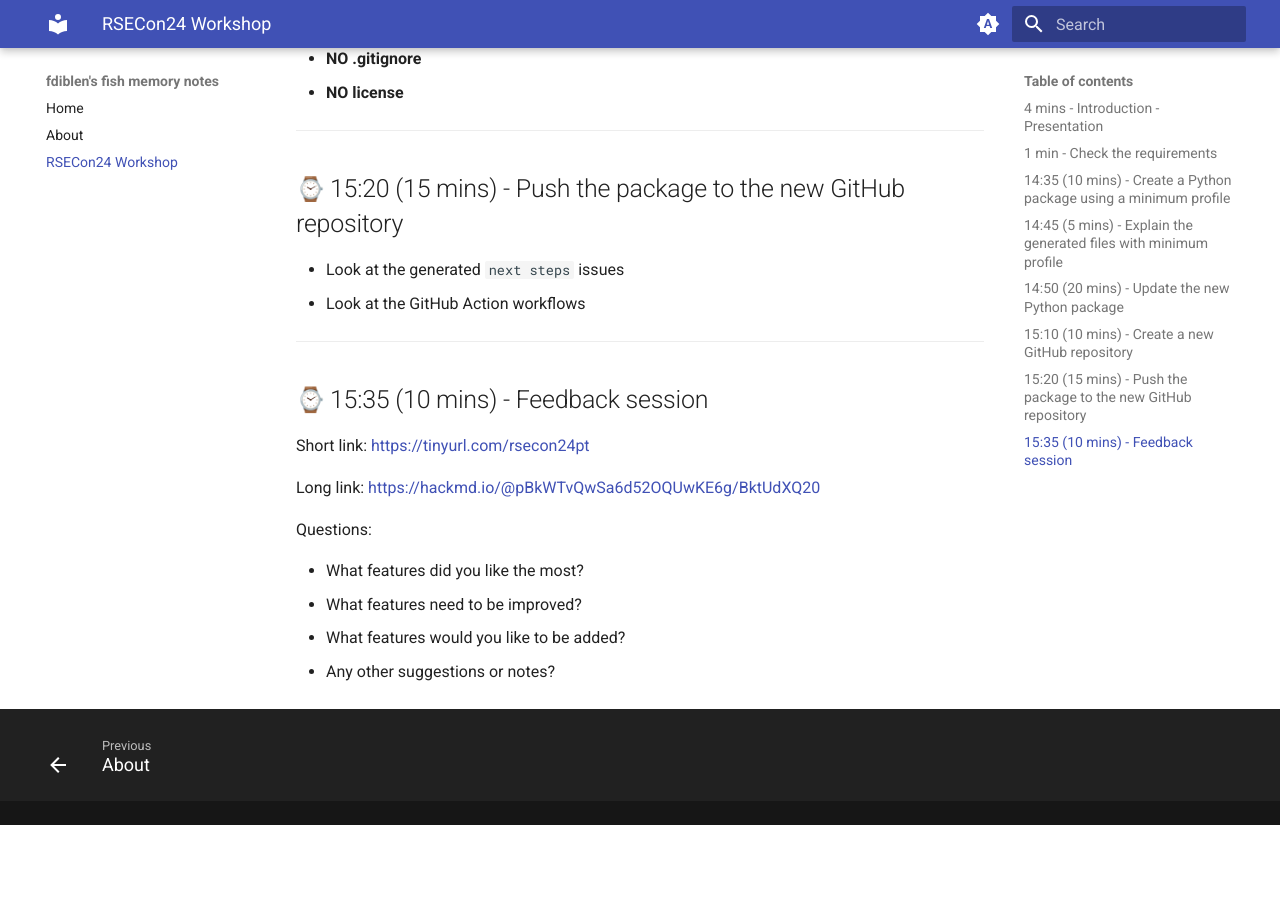
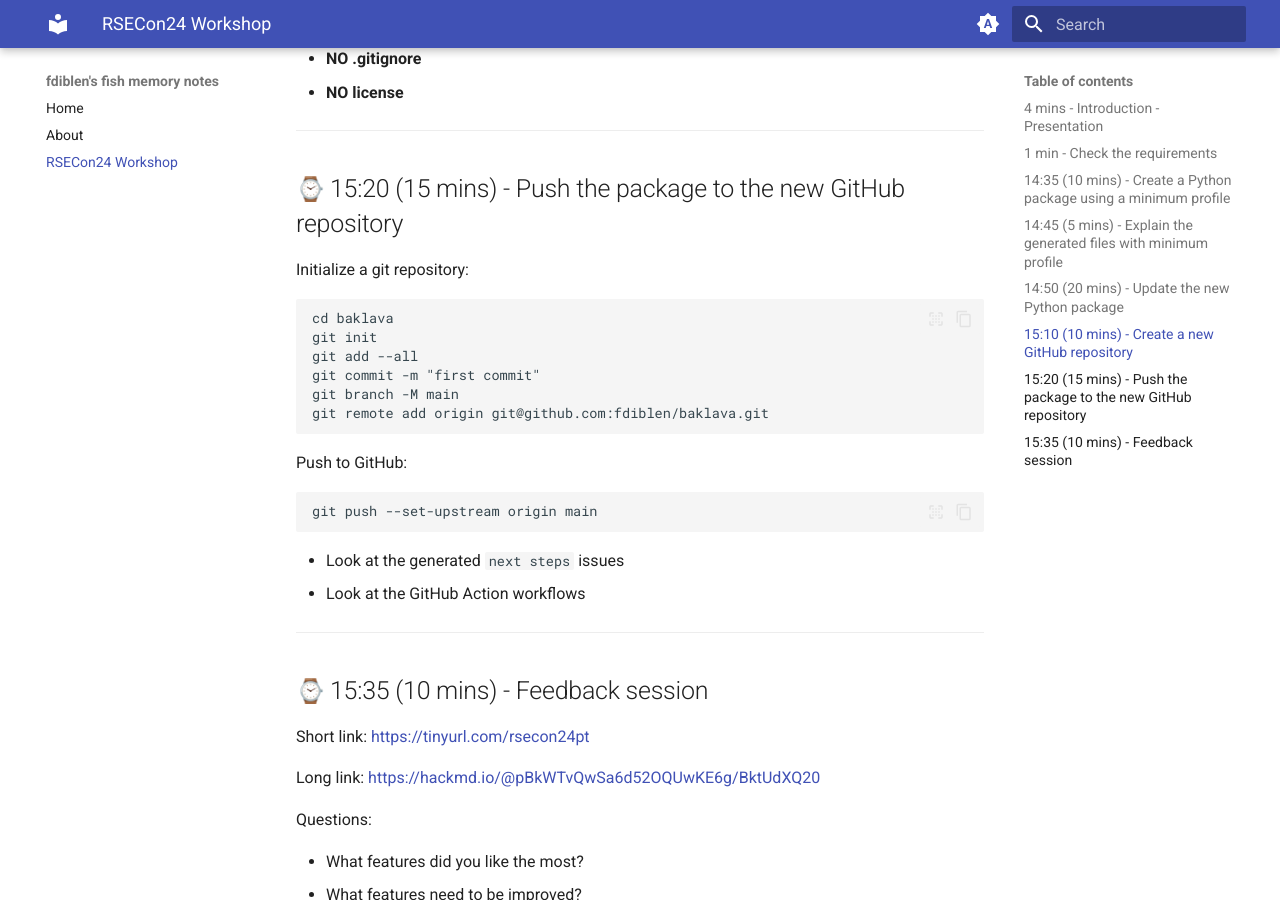
Before and after one commit to fdiblen/mkdocs-pdf, an MkDocs documentation site: the page built from docs/rsecon24.md, in a window 1280 px wide and 900 px high, scrolled down 3904 px. Built offline with MkDocs 1.6.1 and Material for MkDocs 9.7.7, drawn with Linux system fonts in a browser that asks for light colours; emoji names are drawn with the system emoji font; before the commit the page ends 4729 px from its top, so only the background shows below that.

Commit message:
update the rsecon24 tutorial

````diff
--- a/docs/rsecon24.md
+++ b/docs/rsecon24.md
@@ -187,6 +187,23 @@
 ---
 ## :watch: 15:20 (15 mins) - Push the package to the new GitHub repository
 
+Initialize a git repository:
+
+```
+cd baklava
+git init
+git add --all
+git commit -m "first commit"
+git branch -M main
+git remote add origin git@github.com:fdiblen/baklava.git
+```
+
+Push to GitHub:
+
+```
+git push --set-upstream origin main
+```
+
 - Look at the generated `next steps` issues
 - Look at the GitHub Action workflows
 
````
